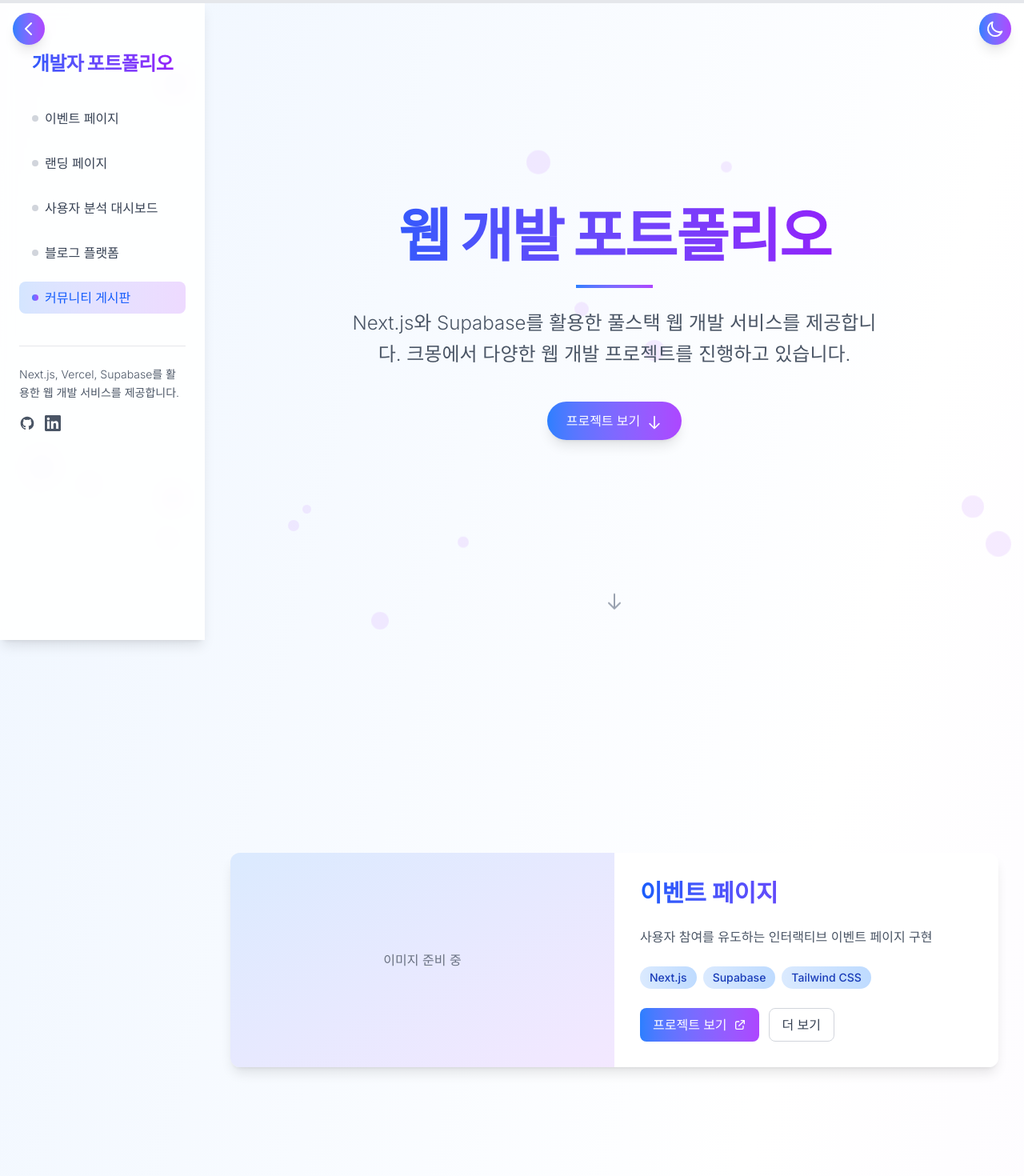
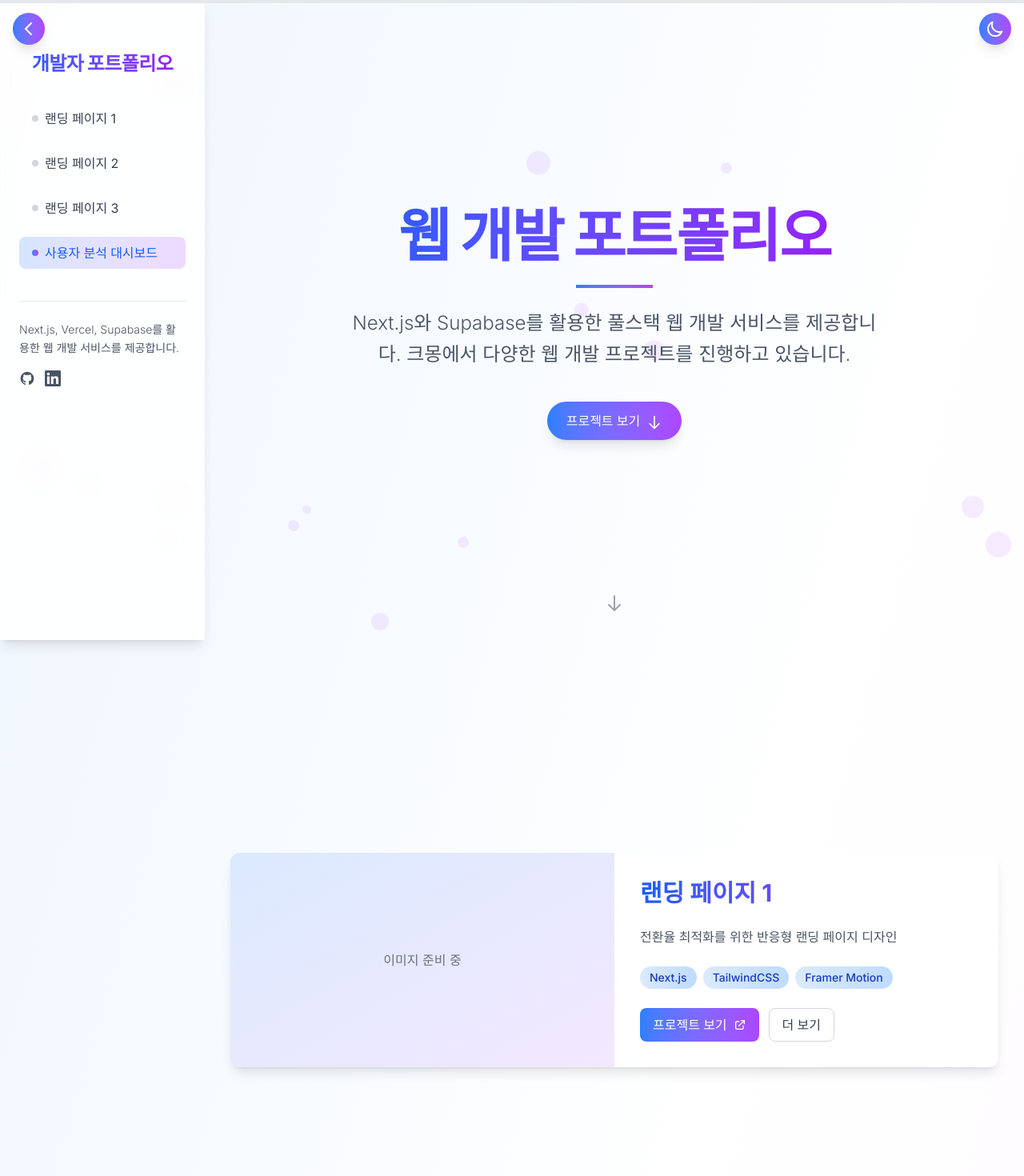
Before and after one commit to wjb127/portfolio, a Next.js app: page / in a window 1280 px wide. Shown: the top 1470 px of the page at 80% size. Built offline with nearby package versions, Linux system fonts and the light colour scheme.

Commit message:
portfolio config fix

```diff
--- a/src/app/page.tsx
+++ b/src/app/page.tsx
@@ -7,20 +7,28 @@ import { useState, useEffect, useRef } from "react";
 // 포트폴리오 데이터 확장
 const portfolioItems = [
   {
-    id: "event-page",
-    title: "이벤트 페이지",
-    description: "사용자 참여를 유도하는 인터랙티브 이벤트 페이지 구현",
-    imageUrl: "/portfolio/event-page.jpg",
-    link: "https://example.com/event-page",
-    tags: ["Next.js", "Supabase", "Tailwind CSS"]
+    id: "landing-page-1",
+    title: "랜딩 페이지 1",
+    description: "전환율 최적화를 위한 반응형 랜딩 페이지 디자인",
+    imageUrl: "/portfolio/landing-page-1.jpg",
+    link: "https://example.com/landing-page-1",
+    tags: ["Next.js", "TailwindCSS", "Framer Motion"]
   },
   {
-    id: "landing-page",
-    title: "랜딩 페이지",
-    description: "전환율 최적화를 위한 반응형 랜딩 페이지 디자인",
-    imageUrl: "/portfolio/landing-page.jpg",
-    link: "https://example.com/landing-page",
-    tags: ["React", "Firebase", "Styled Components"]
+    id: "landing-page-2",
+    title: "랜딩 페이지 2",
+    description: "제품 소개를 위한 인터랙티브 랜딩 페이지",
+    imageUrl: "/portfolio/landing-page-2.jpg",
+    link: "https://example.com/landing-page-2",
+    tags: ["React", "Styled Components", "GSAP"]
+  },
+  {
+    id: "landing-page-3",
+    title: "랜딩 페이지 3",
+    description: "서비스 홍보를 위한 모던한 랜딩 페이지",
+    imageUrl: "/portfolio/landing-page-3.jpg",
+    link: "https://example.com/landing-page-3",
+    tags: ["Next.js", "Chakra UI", "Three.js"]
   },
   {
     id: "analytics-dashboard",
@@ -29,23 +37,7 @@ const portfolioItems = [
     imageUrl: "/portfolio/analytics-dashboard.jpg",
     link: "https://example.com/analytics-dashboard",
     tags: ["Vue.js", "D3.js", "Express"]
-  },
-  {
-    id: "blog-platform",
-    title: "블로그 플랫폼",
-    description: "SEO 최적화된 콘텐츠 관리 시스템과 블로그 플랫폼",
-    imageUrl: "/portfolio/blog-platform.jpg",
-    link: "https://example.com/blog-platform",
-    tags: ["Next.js", "GraphQL", "Prisma"]
-  },
-  {
-    id: "community-board",
-    title: "커뮤니티 게시판",
-    description: "실시간 소통이 가능한 반응형 커뮤니티 게시판",
-    imageUrl: "/portfolio/community-board.jpg",
-    link: "https://example.com/community-board",
-    tags: ["React", "Socket.io", "Node.js"]
-  },
+  }
 ];
 
 // 배경 패턴 요소 제거 (클라이언트 컴포넌트로 이동)
```
